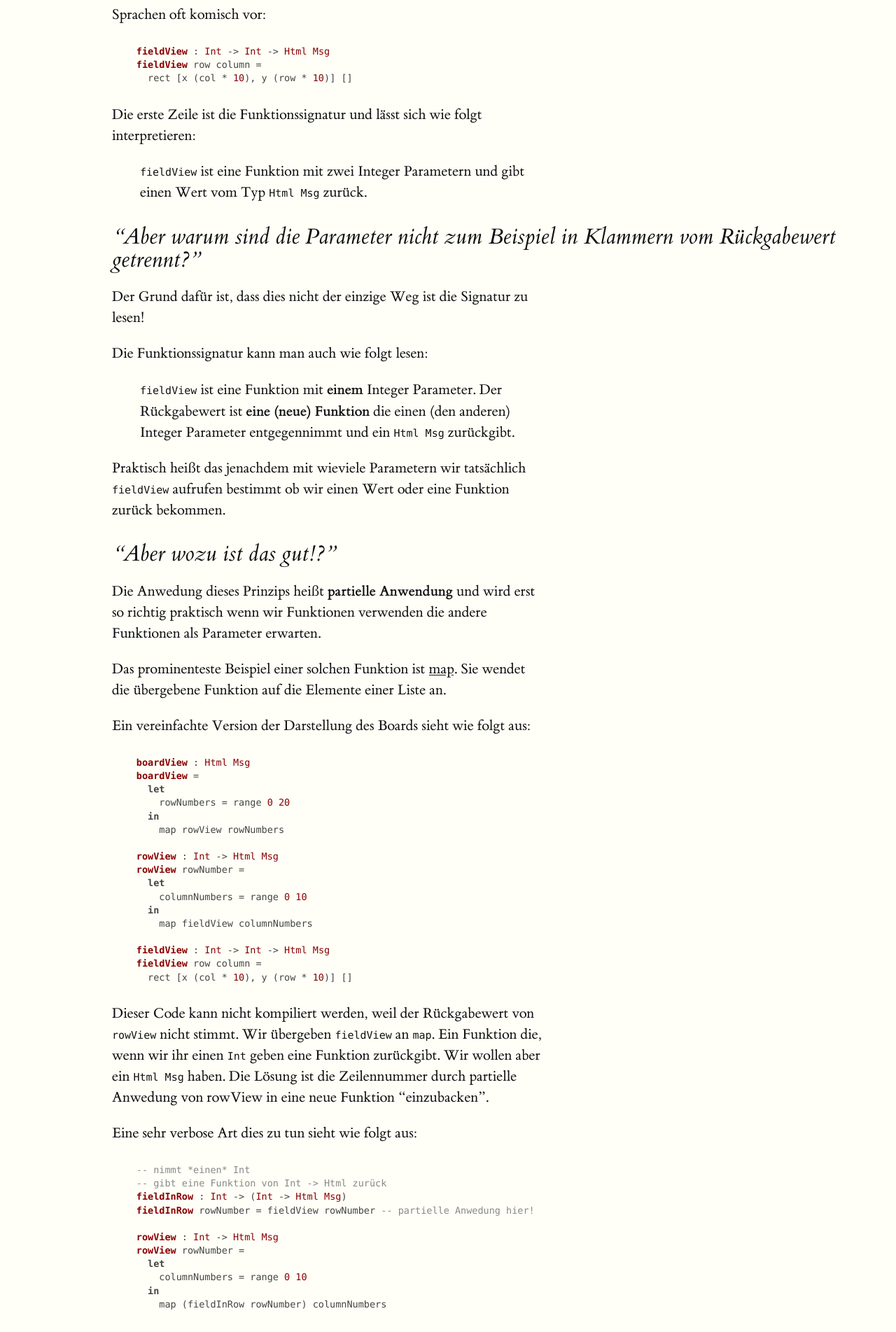
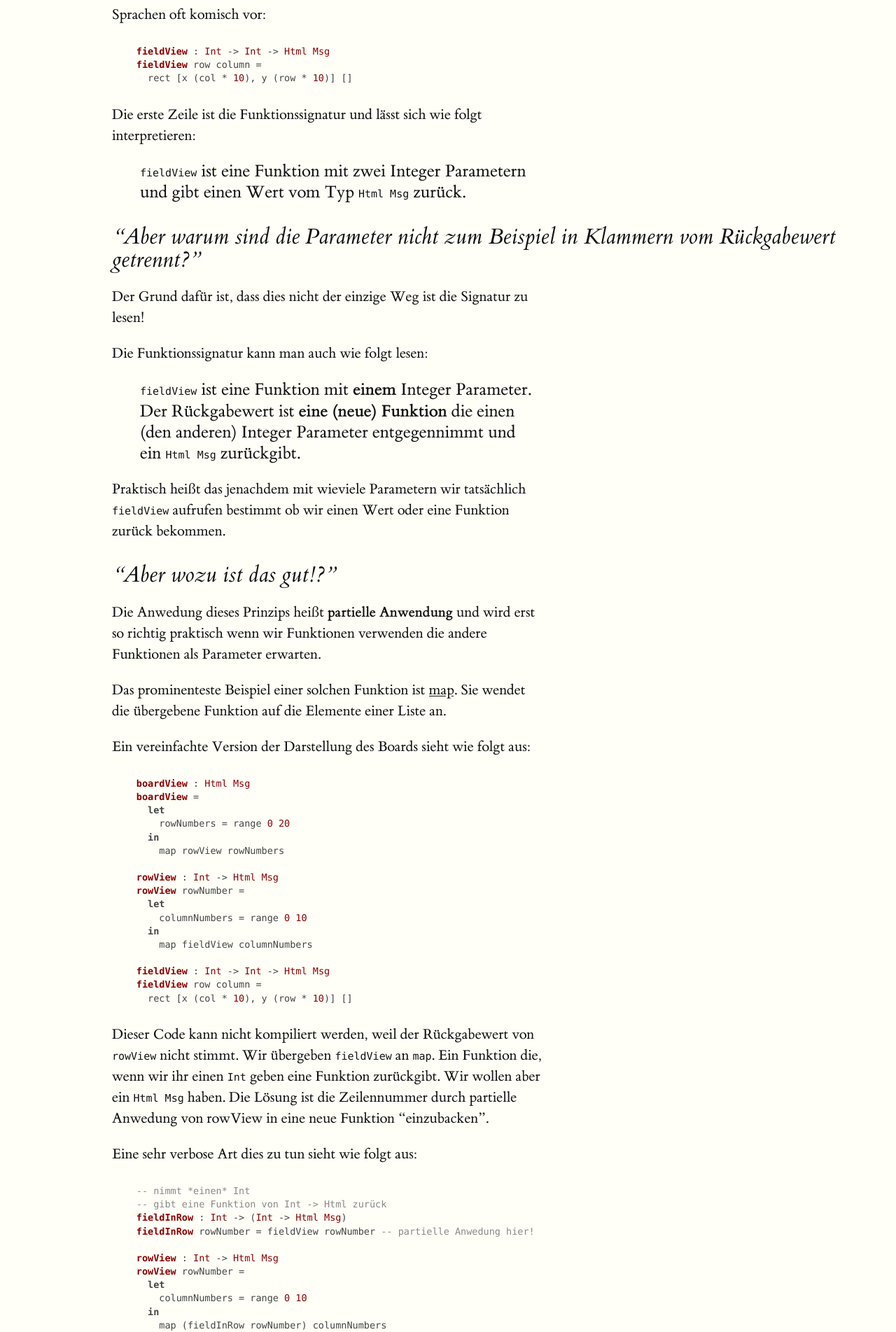
Before and after one commit to axelerator/axelerator.github.io, a Jekyll site: the page built from docs/_posts/2021-07-07-basic-board-de.md, in a window 1280 px wide. Shown: the part 1473-3376 px from the top of the page at 70% size. Built offline with Jekyll 4.4.1, drawn with Linux system fonts in a browser that asks for light colours; comment, search, counter and statistics services are not loaded; grey boxes are pictures that could not be loaded.

Commit message:
Make blockquotes more prominent

```diff
--- a/docs/_sass/main.sass
+++ b/docs/_sass/main.sass
@@ -27,3 +27,7 @@ nav
     justify-content: space-between
     .post-date
       margin-right: 3rem
+
+blockquote
+  p
+    font-size: 1.2em
```
